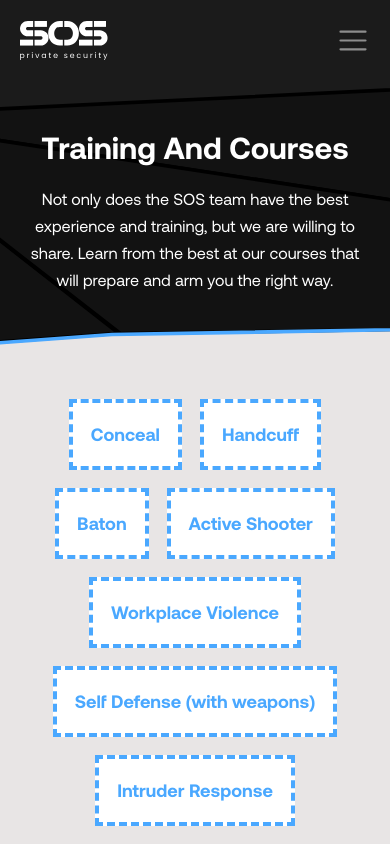
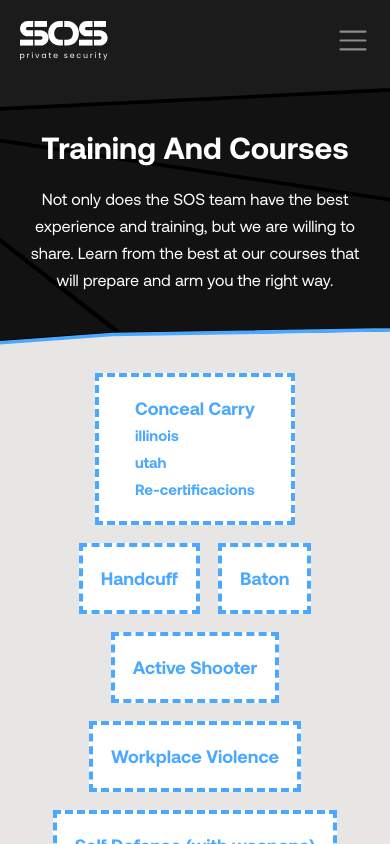
Before and after one commit to ricardopp1992/sos-next, a Next.js app: page /training-and-courses in a window 390 px wide. Shown: the top 844 px of the page. Built offline with nearby package versions, Linux system fonts and the light colour scheme.

Commit message:
added the responsive training and partner section

```diff
--- a/src/assets/styles/pages/_training.module.scss
+++ b/src/assets/styles/pages/_training.module.scss
@@ -34,7 +34,40 @@
     }
   }
 
+  .boxes_container1 {
+    display: flex;
+    justify-content: center;
+    flex-wrap: wrap;
+    padding-top: 8rem;
+
+    @include desktops {
+      display: block;
+      padding: 0 8rem;
+    }
+
+  .course_box1 {
+    position:absolute;
+    bottom: 0rem;
+    background-color: #fff;
+    display: inline-block;
+    width: fit-content;
+    margin: 0.5rem;
+    padding: 1rem 2rem 1rem 2rem;
+
+    font-weight: bold;
+    color: $sosBlue;
+    border: 4px dashed $sosBlue;
+
+    @include desktops{
+      bottom: -5rem;
+    }
+  }
+    .text{
+      font-size: smaller;
+    }
+  }
 }
+
 
 /* CTA COURSES */
 .cta_courses_section {
@@ -54,7 +87,7 @@
     @include desktops {
       flex-direction: row;
       justify-content: space-evenly;
-      padding: 0 20rem;
+      padding: 0 10rem;
     }
 
     > * {
@@ -84,7 +117,7 @@
   }
 
   h2 {
-    margin-bottom: 3rem;
+    margin-bottom: 1rem;
   }
 
   .training_content_item {
@@ -93,6 +126,7 @@
 
     h4 {
       font-weight: bold;
+      margin-top: 2rem;
       margin-bottom: 2rem;
     }
 
@@ -105,4 +139,6 @@
 
 .background_image {
   width: 100%;
+  object-fit: cover;
+  height: 20rem;
 }
--- a/src/components/trainining-and-courses/CoursesList.jsx
+++ b/src/components/trainining-and-courses/CoursesList.jsx
@@ -4,7 +4,7 @@ import { Container, Row, Col } from 'react-bootstrap';
 import styles from '../../assets/styles/pages/_training.module.scss';
 
 const coursesList = [
-  `Conceal`,
+
   'Handcuff',
   'Baton',
   'Active Shooter',
@@ -21,6 +21,14 @@ const CoursesList = () => {
     <div className={styles.courses_list_section}>
       <Container>
         <Row>
+        <Col sm={12} lg={12} className={styles.boxes_container1}>
+        <div className={styles.course_box1}>
+            <p >Conceal Carry</p>
+            <p className={styles.text}>illinois</p>
+            <p className={styles.text}>utah</p>
+            <p className={styles.text}>Re-certificacions</p>
+            </div>
+            </Col>
           <Col sm={12} lg={12} className={styles.boxes_container}>
             {
               coursesList.map((course, i) => (
```
Also changed, not shown: src/components/Contact/Contact.jsx (+4 -5 lines).
